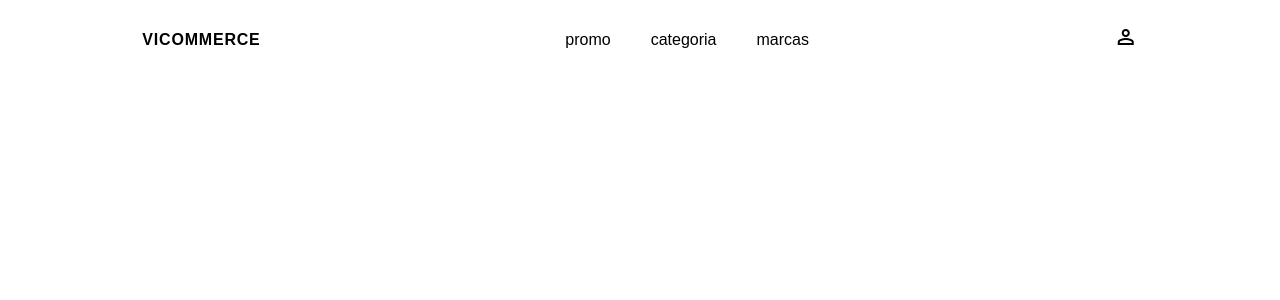
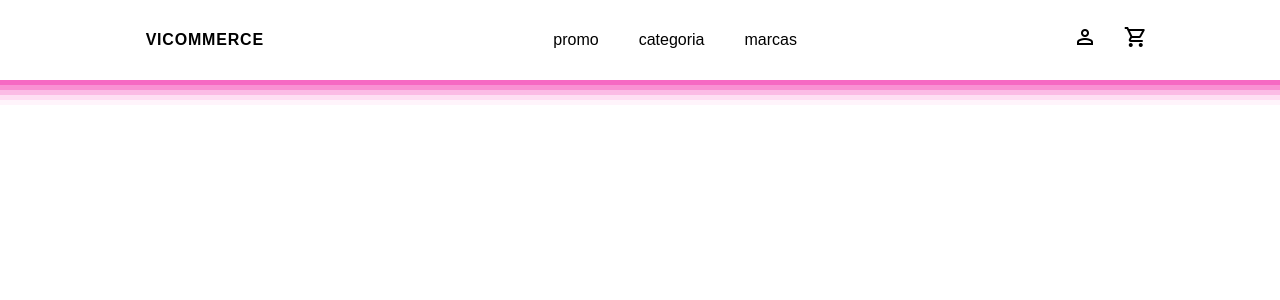
Before and after one commit to victoriavianx/vi-commerce, a Vue app: page / in a window 1280 px wide. Shown: the top 300 px of the page. Built offline with nearby package versions, Linux system fonts and the light colour scheme; a web font is replaced by a local one.

Commit message:
feature: adding menu with selection options and login and cart icons

```diff
--- a/src/components/Icon.vue
+++ b/src/components/Icon.vue
@@ -1,11 +1,12 @@
 <script setup lang="ts">
 defineProps<{
   name: string;
+  customStyle?: string;
 }>();
 </script>
 
 <template>
-  <div>
+  <div :class="customStyle">
     <span class="material-symbols-outlined">{{ name }}</span>
   </div>
 </template>
--- a/src/components/layout/Header.vue
+++ b/src/components/layout/Header.vue
@@ -11,13 +11,27 @@ const menu: item[] = [
 </script>
 
 <template>
-  <header id="header" class="w-full max-w-7xl">
+  <header id="header" class="w-full max-w-7xl h-20">
     <nav id="menu" class="flex flex-row justify-around items-center h-20">
-      <h1 id="title" class="font-bold tracking-wider">VICOMMERCE</h1>
-      <ul id="list" class="flex flex-row">
+      <h1 id="title" class="font-bold tracking-wider px-10">VICOMMERCE</h1>
+      <ul id="list" class="flex flex-row w-80 max-w-sm justify-center">
         <li v-for="{ id, name } in menu" :key="id" class="px-5">{{ name }}</li>
       </ul>
-      <Icon name="person" />
+      <div class="w-32 max-w-xs flex flex-row justify-evenly">
+        <Icon name="person" />
+        <Icon name="shopping_cart" />
+      </div>
     </nav>
   </header>
 </template>
+
+<style>
+#header {
+  box-shadow:
+    rgba(240, 46, 170, 0.4) 0px 5px,
+    rgba(240, 46, 170, 0.3) 0px 10px,
+    rgba(240, 46, 170, 0.2) 0px 15px,
+    rgba(240, 46, 170, 0.1) 0px 20px,
+    rgba(240, 46, 170, 0.05) 0px 25px;
+}
+</style>
```
